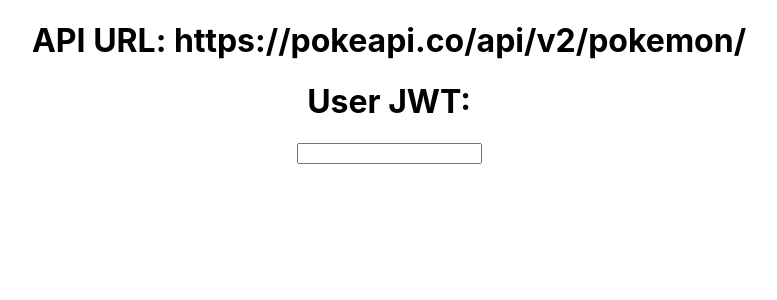
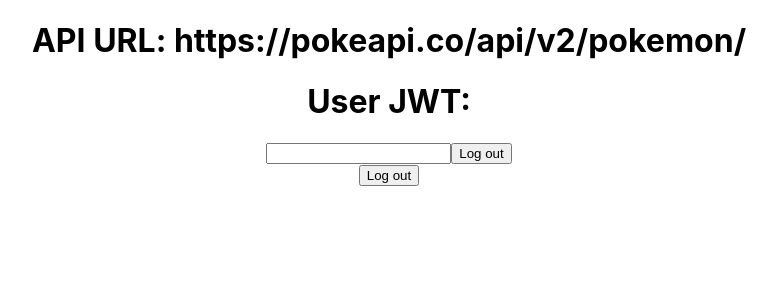
Before and after one commit to AlexStormwood/feb23-t3w7-globalstate, a React (Create React App) app: page / in a window 1280 px wide. Shown: the top 300 px of the page, without its empty margins (251-1028 px from the left). Built offline with nearby package versions, Linux system fonts and the light colour scheme.

Commit message:
feat: logout button implemented

```diff
--- a/src/App.js
+++ b/src/App.js
@@ -3,6 +3,7 @@
 import UserGlobalData from './context/UserContext';
 import UserDisplay from './UserDisplay';
 import ConnectionProvider from './context/ConnectionContext';
+import LogoutButton from './LogoutButton';
 
 function App() {
 
@@ -15,6 +16,9 @@
         <ConnectionProvider>
           <ApiTester />
           <UserDisplay />
+
+          <LogoutButton />
+
         </ConnectionProvider>
       </UserGlobalData>
 
--- /dev/null
+++ b/src/LogoutButton.jsx
@@ -0,0 +1,17 @@
+import { useContext } from "react";
+import { UserContext } from "./context/UserContext";
+
+
+export default function LogoutButton(){
+
+	let {userDataDispatch} = useContext(UserContext);
+
+	return (
+		<button onClick={() => {
+			userDataDispatch({type:'logout'})
+		}}>
+			Log out
+		</button>
+	)
+
+}
--- a/src/UserDisplay.jsx
+++ b/src/UserDisplay.jsx
@@ -1,5 +1,6 @@
 import { useContext } from "react"
 import { UserContext } from "./context/UserContext"
+import LogoutButton from "./LogoutButton";
 
 
 export default function UserDisplay(){
@@ -27,6 +28,7 @@
 				)}
 			/>
 
+			<LogoutButton />
 		</div>
 	)
 }
--- a/src/context/UserReducer.js
+++ b/src/context/UserReducer.js
@@ -27,12 +27,10 @@
 			return newState;
 		case "logout":
 			// newState = '';
-			return '';
+			return {jwt: ''};
 		default:
 			return newState;
 	}
 
-
-
 	return newState;
 }
```
